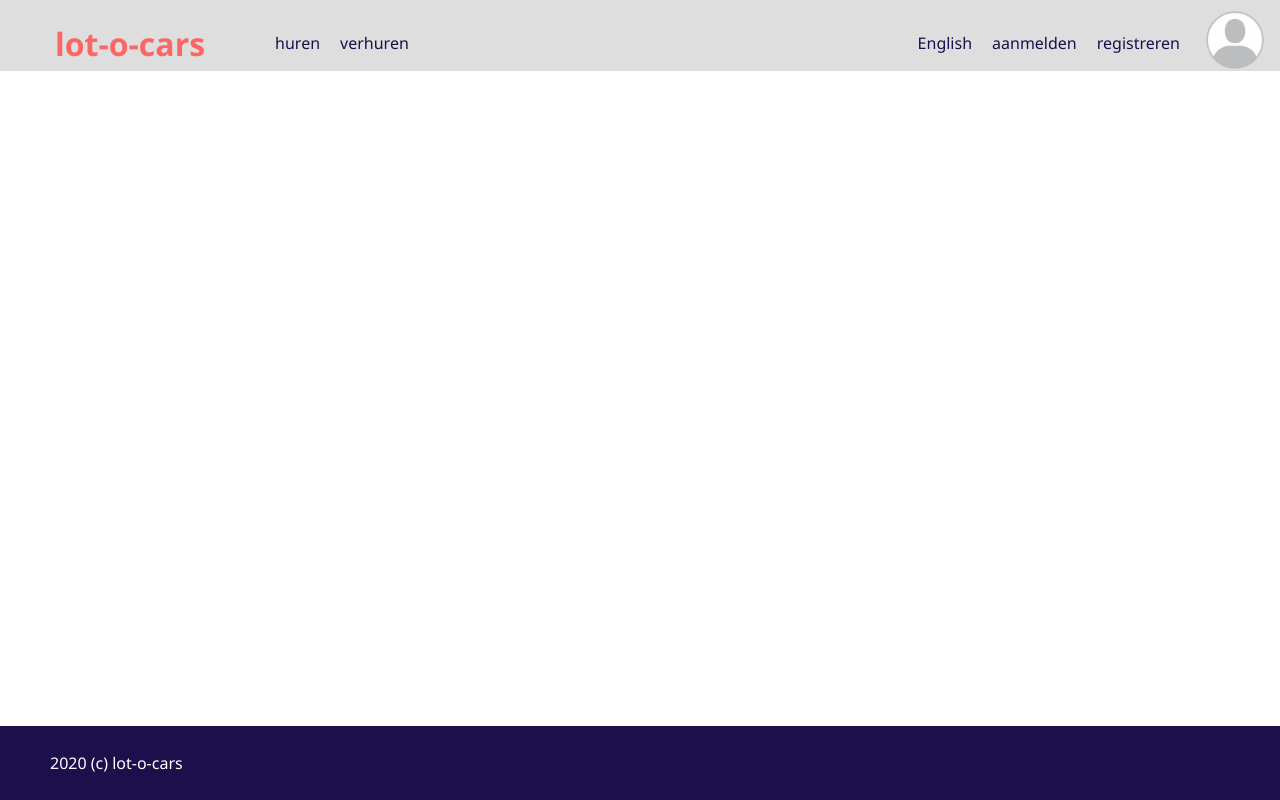
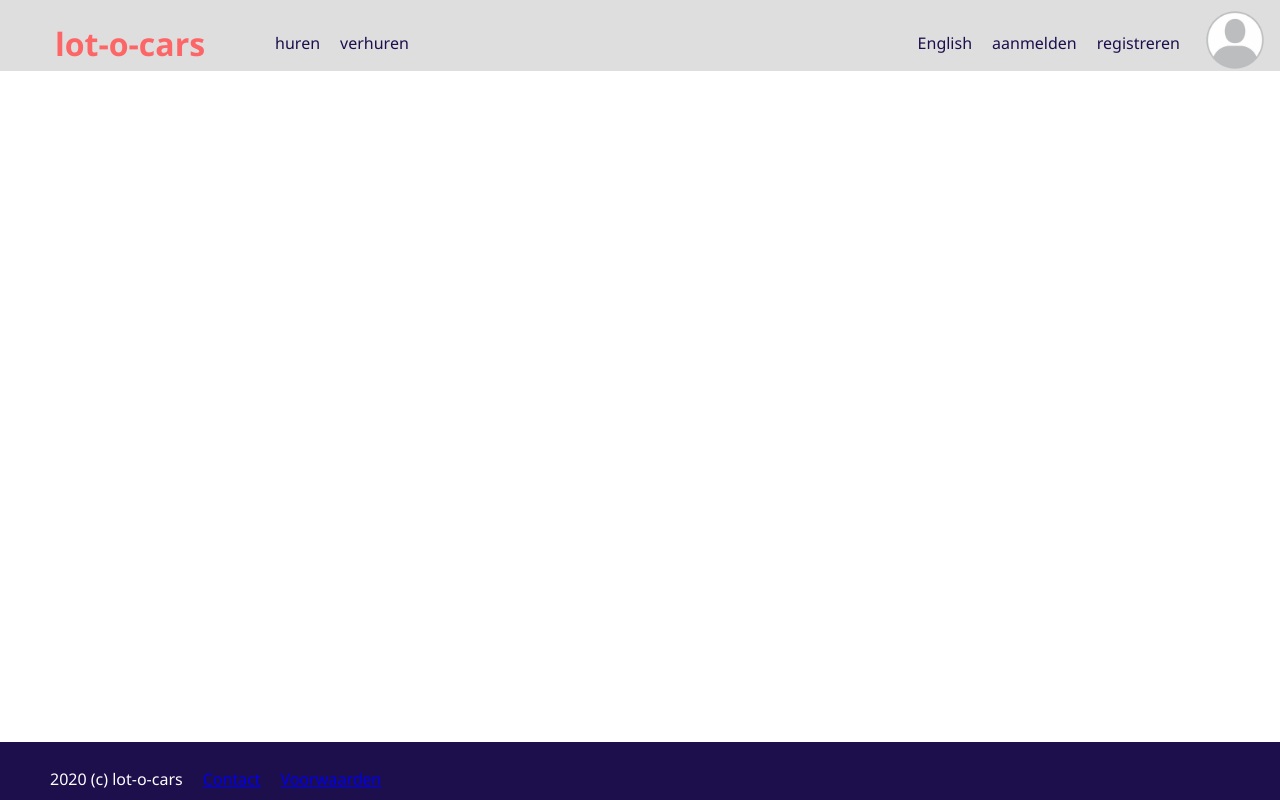
Before and after one commit to tyasvdspree/lot-o-cars-frontend, an Angular app in the folder lot-o-cars/: page / in a window 1280 px wide. Built offline with nearby package versions, Linux system fonts and the light colour scheme.

Commit message:
Footer menu

```diff
--- a/lot-o-cars/src/app/components/footermenu/footermenu.component.html
+++ b/lot-o-cars/src/app/components/footermenu/footermenu.component.html
@@ -3,5 +3,11 @@
         <li>
             2020 (c) lot-o-cars
         </li>
+        <li>
+          <a routerLink="">Contact</a>
+        </li>
+        <li>
+          <a routerLink="">Voorwaarden</a>
+        </li>
     </ul>
 </footer>
--- a/lot-o-cars/src/styles.scss
+++ b/lot-o-cars/src/styles.scss
@@ -49,7 +49,7 @@ footer, header {
 footer ul, header ul {
     list-style-type: none;
 }
-footer ul, header li {
+footer li, header li {
     float:left;
     margin-right:20px
 }
```
